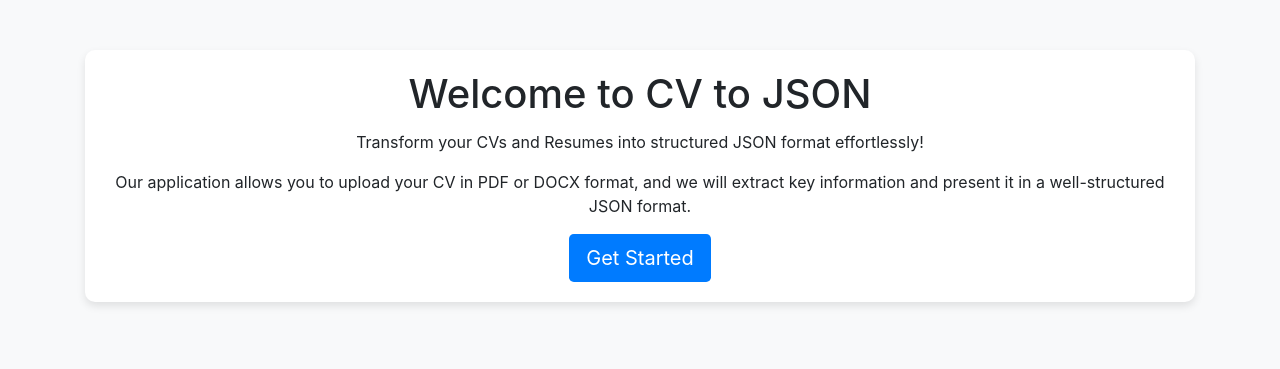
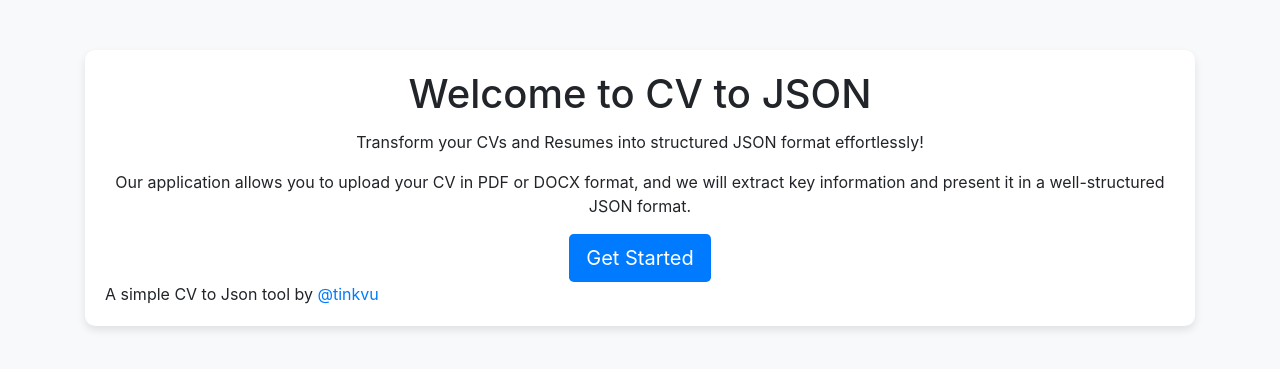
Before and after one commit to tinkvu/cv-to-json, a Flask app: page / in a window 1280 px wide. Shown: the top 369 px of the page. Run offline with Flask 3, Linux system fonts and the light colour scheme; some libraries are stand-ins or nearby versions.

Commit message:
Update landing.html

```diff
--- a/templates/landing.html
+++ b/templates/landing.html
@@ -33,6 +33,7 @@
                 <div class="text-center">
                     <a href="/upload" class="btn btn-custom btn-lg">Get Started</a>
                 </div>
+                A simple CV to Json tool by <a href="https://www.linkedin.com/in/tinkvu/"> @tinkvu </a>
             </div>
         </div>
     </div>
```
